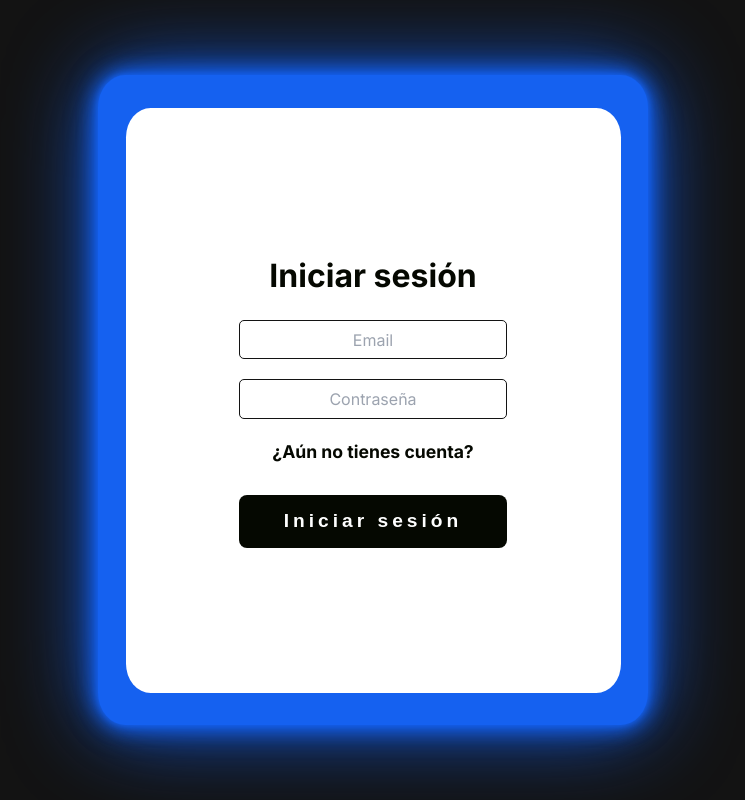
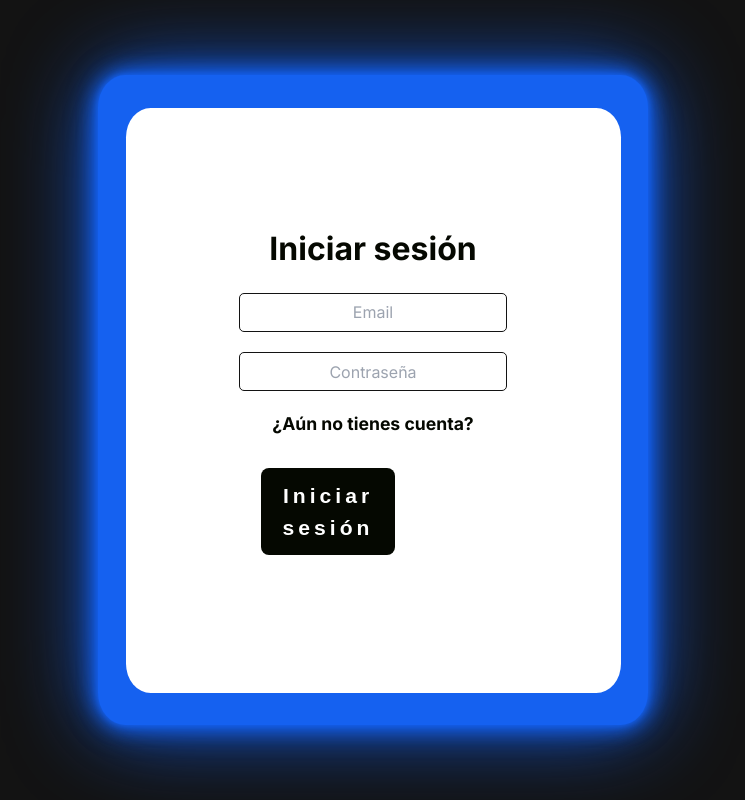
Before and after one commit to SSF17/SSF17.github.io, a Next.js app: page /login in a window 1280 px wide. Shown: the whole page, without its empty margins (267-1012 px from the left). Built offline with nearby package versions, Linux system fonts and the light colour scheme.

Commit message:
Update page.jsx

```diff
--- a/app/login/page.jsx
+++ b/app/login/page.jsx
@@ -18,7 +18,10 @@ function LoginPage() {
             <Link href="/registro">
               ¿Aún no tienes cuenta?
             </Link>
+
+            <Link href="/dispositivos">
             <button type="submit" className="boton" >Iniciar sesión</button>
+            </Link>
           </form>
         </div>
       </div>
```
